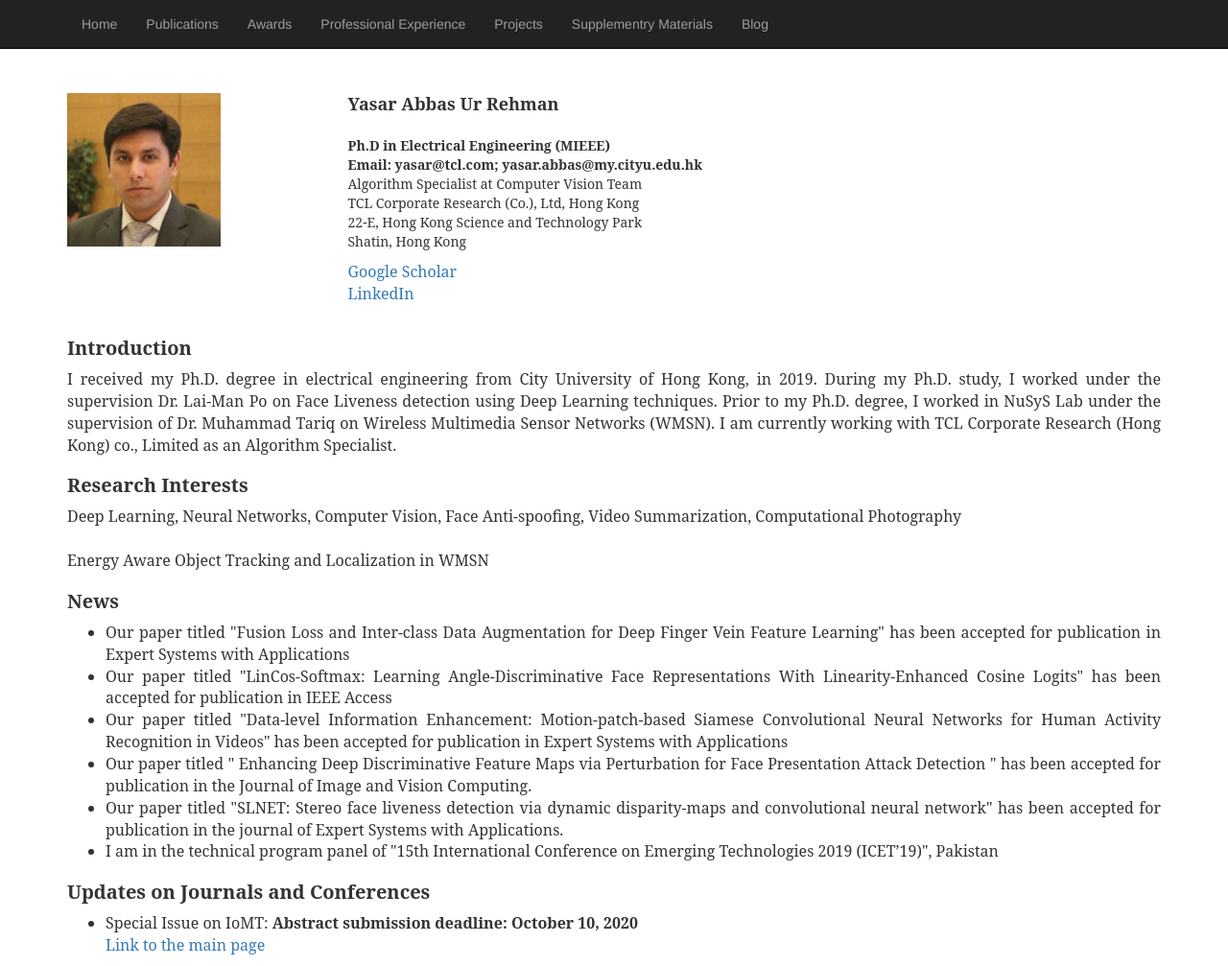
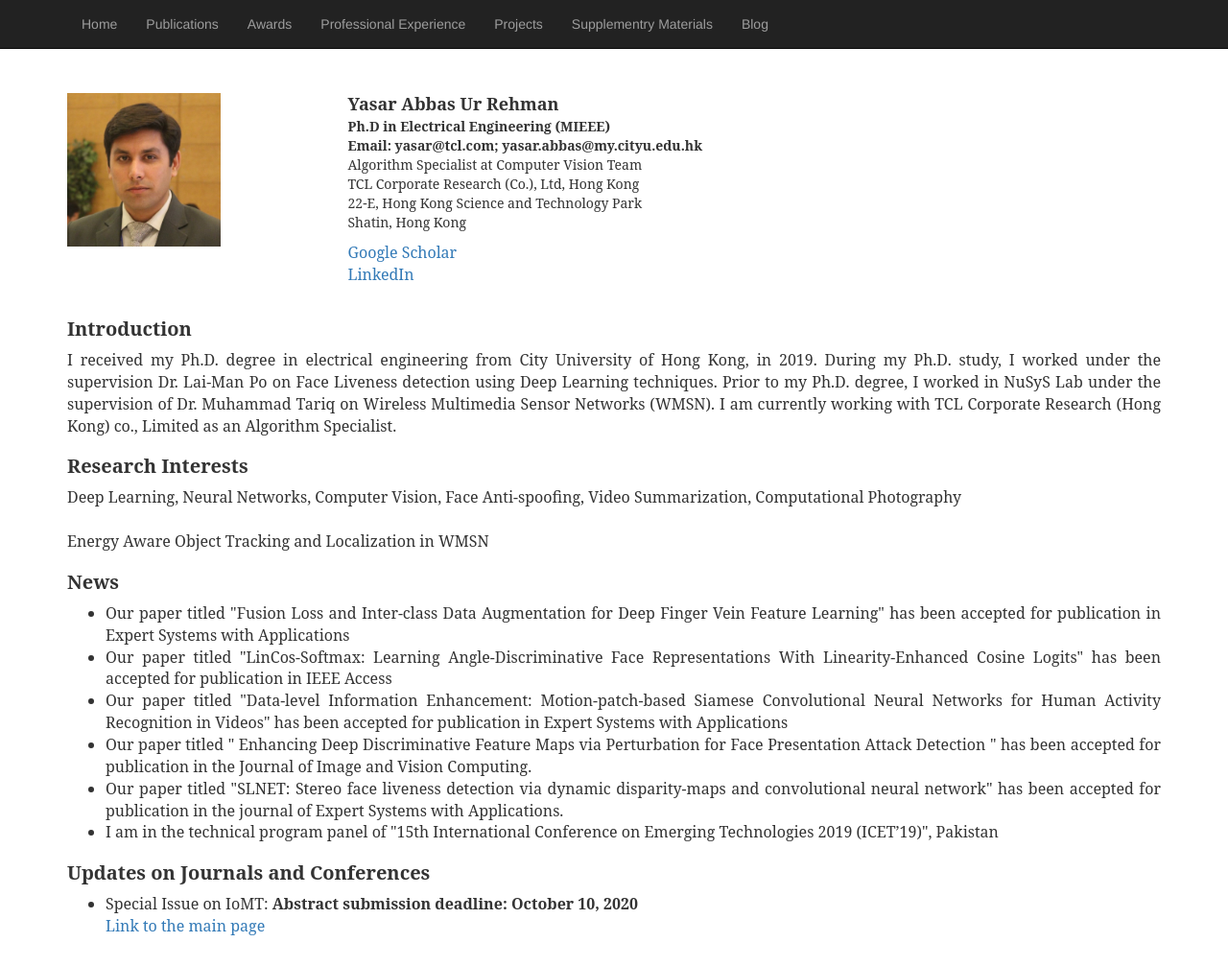
Before and after one commit to yasar-rehman/yasar, a Jekyll site: the page built from index.html, in a window 1280 px wide. Shown: the whole page at 96% size. Built offline with Jekyll 4.4.1, drawn with Linux system fonts in a browser that asks for light colours; some web fonts are replaced.

Commit message:
Update index.html

```diff
--- a/index.html
+++ b/index.html
@@ -11,7 +11,7 @@ title: yasar
 			  </div>
 			</div>
 			<div class=col-md-9 pull-right">
-			        <div style="margin-top:3%; font-family: 'Serif', Times New Roman; font-size: 18px;"><b>Yasar Abbas Ur Rehman</b></div><br>
+			        <div style="margin-top:3%; font-family: 'Serif', Times New Roman; font-size: 18px;"><b>Yasar Abbas Ur Rehman</b></div>
 				<div style="text-align:justify; font-family: 'Serif', Times New Roman; font-size:16x;"><b>Ph.D in Electrical Engineering (MIEEE)</b></div>
                 		<div style="text-align:justify;font-family: 'Serif', Times New Roman; font-size: 16x;">
 				<p><b>Email: yasar@tcl.com; yasar.abbas@my.cityu.edu.hk </b><br>
```
